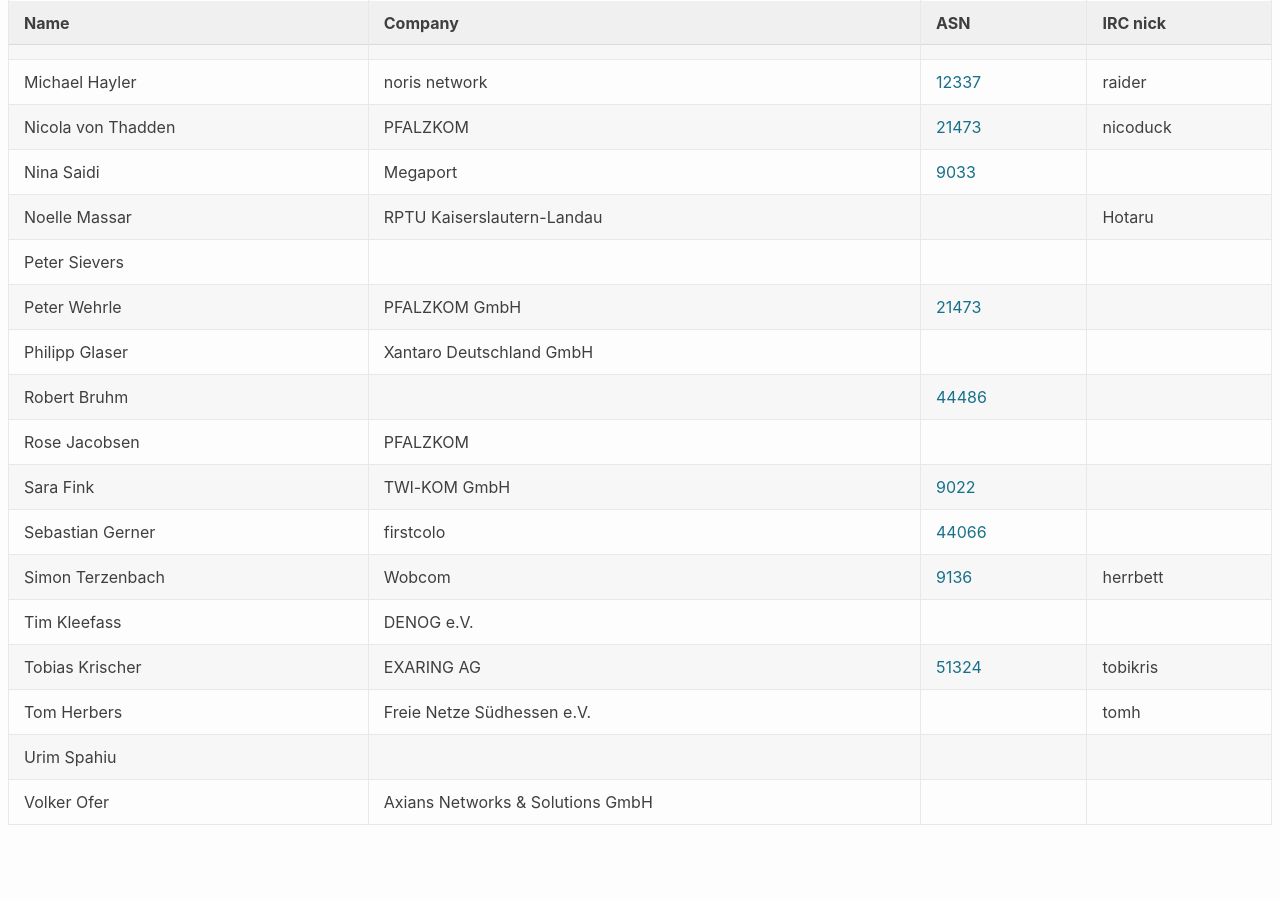
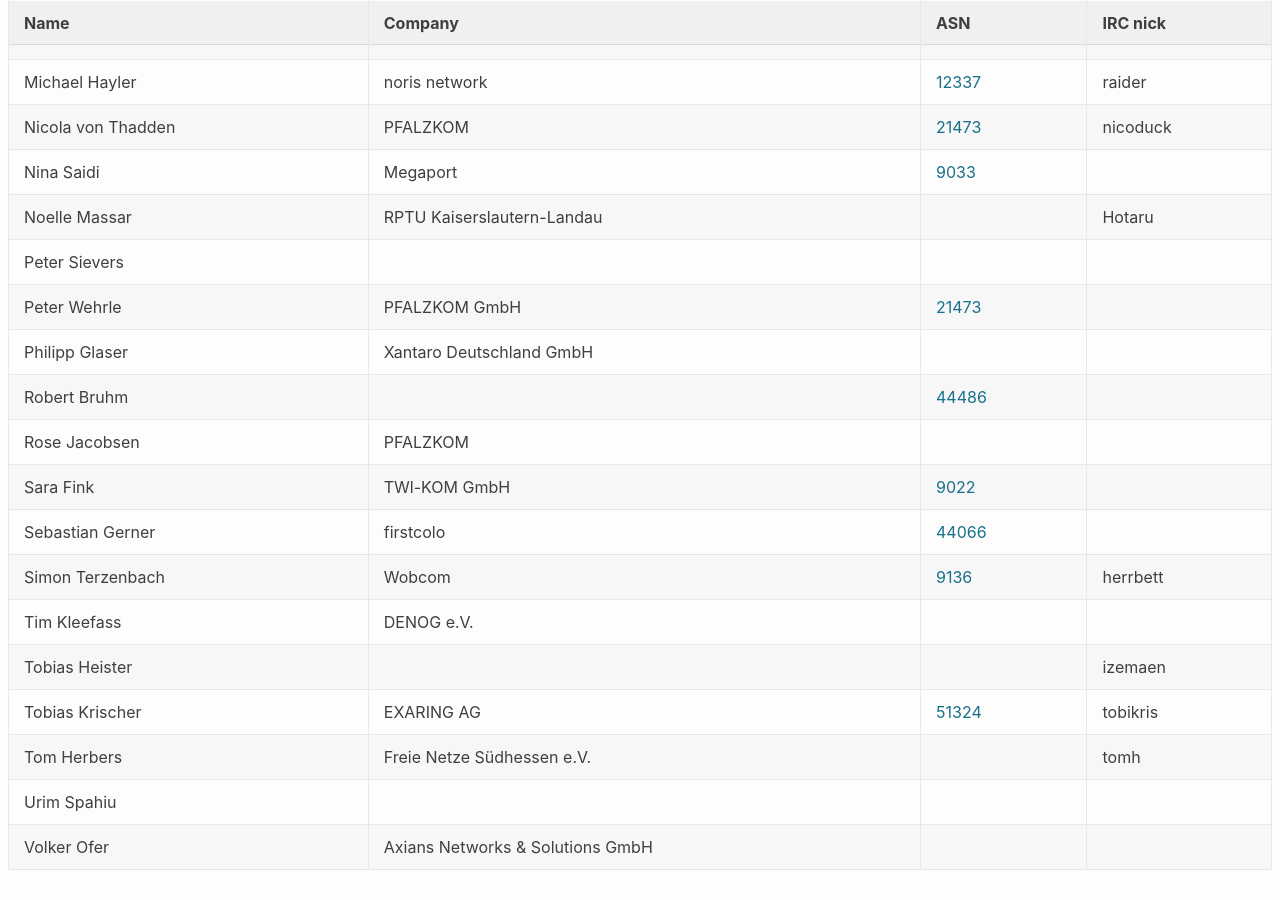
Before and after one commit to denog/pretix-attendeelist, a Jekyll site: the page built from denogmeetup24-04/index.markdown, in a window 1280 px wide and 900 px high, scrolled down 1254 px. Built offline with Jekyll 4.4.1, drawn with Linux system fonts in a browser that asks for light colours; before the commit the page ends 2109 px from its top, so only the background shows below that.

Commit message:
Latest data: Mon Apr 22 10:47:56 UTC 2024

```diff
--- a/_data/attendees_denogmeetup24-04.json
+++ b/_data/attendees_denogmeetup24-04.json
@@ -246,6 +246,12 @@
     "asn": null
   },
   {
+    "name": "Tobias Heister",
+    "company": null,
+    "irc": "izemaen",
+    "asn": null
+  },
+  {
     "name": "Tobias Krischer",
     "company": "EXARING AG",
     "irc": "tobikris",
```
